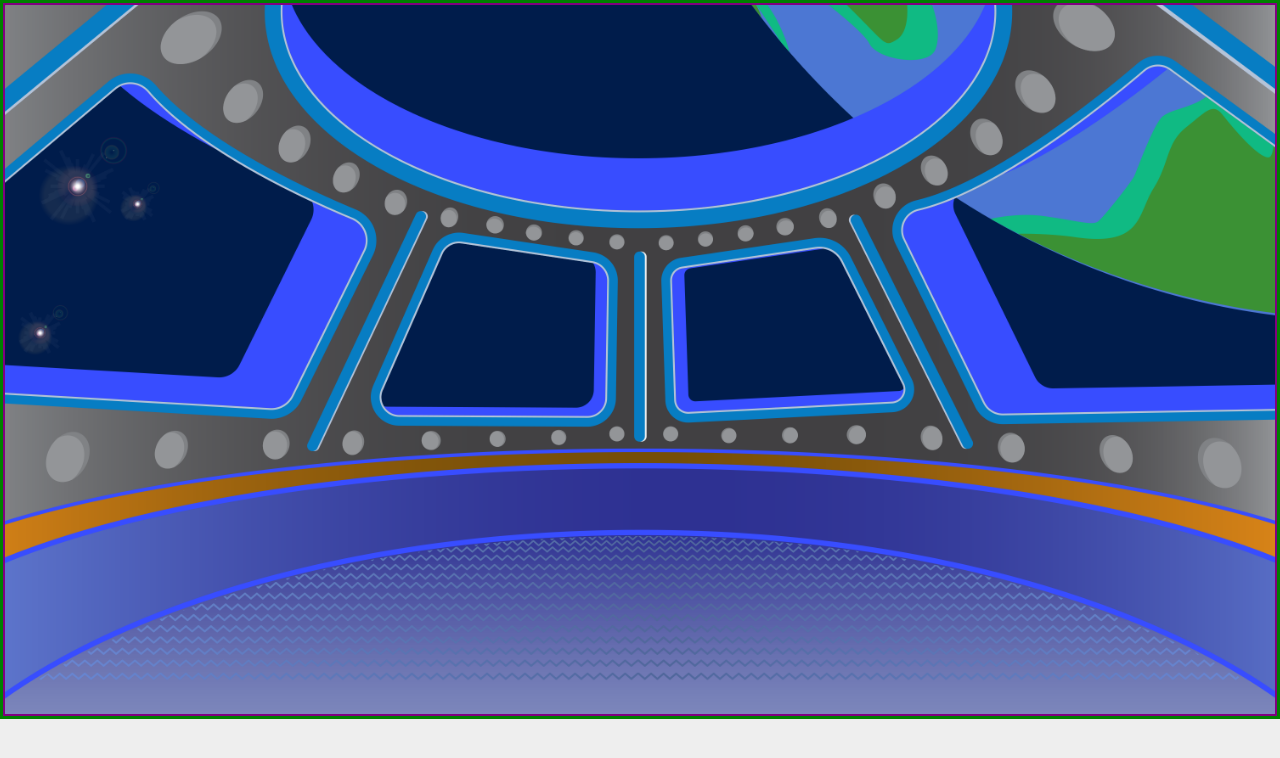
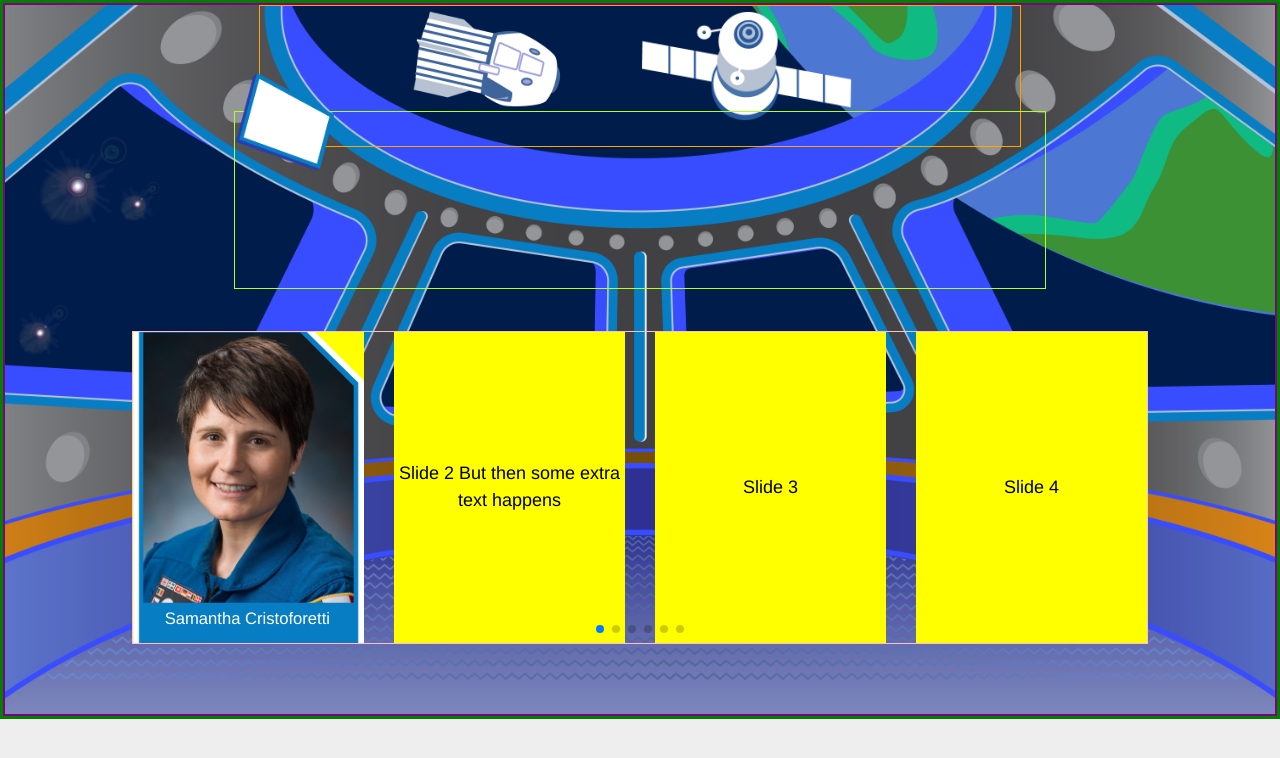
Before and after one commit to justwlocke/now-in-space-redesign-vue, a Vue app: page / in a window 1280 px wide. Shown: the top 758 px of the page. Built offline with nearby package versions, Linux system fonts and the light colour scheme.

Commit message:
Adding Elements Adding in the page elements and divs, for the ships and monitors.

```diff
--- a/index.html
+++ b/index.html
@@ -15,6 +15,9 @@
   ></script>
 
   <title>Now in Space Redesign</title>
+  <!--ADD ALL THE META STUFF-->
+
+  <!--AND GOOGLE ANALYTICS, wherever they go.-->
 </head>
 
 <div id="app"></div>
--- a/src/App.vue
+++ b/src/App.vue
@@ -2,8 +2,23 @@
   <div class="pageContainer">
     <img class="backgroundImage" src="./Images/NowInSpaceBackground2.png" />
     <div class="ContentsContainer">
+      <div class="spaceships">
+        <img id="Ship1" src="./Images/SpacecraftSpaceXDragon.png" />
+        <img id="Ship2" src="./Images/SpacecraftSoyuz.png" />
+      </div>
+
+      <div class="expeditionMonitors">
+        <div class="monitor" id="MonitorLeft">
+          <img src="./Images/NowInSpaceMonitorLeft.png" />
+        </div>
+        <div class="monitor" id="MonitorMiddle">
+          <!--<img src="./Images/NowInSpaceMonitorMiddle.png" />-->
+        </div>
+        <div class="monitor" id="MonitorRight"></div>
+      </div>
+
       <!--Astronaut Carousel -->
-      <!--
+
       <div class="carousel">
         <swiper
           :slidesPerView="4"
@@ -15,7 +30,7 @@
           class="mySwiper"
         >
           <swiper-slide>
-              <div class="Astronaut" id="Cards">
+            <div class="Cards">
               <div class="astronaut-container">
                 <img
                   class="d-inline"
@@ -27,7 +42,7 @@
               </div>
             </div>
           </swiper-slide>
-            <swiper-slide>Slide 2</swiper-slide>
+          <swiper-slide>Slide 2 But then some extra text happens</swiper-slide>
           <swiper-slide>Slide 3</swiper-slide>
           <swiper-slide>Slide 4</swiper-slide>
           <swiper-slide>Slide 5</swiper-slide>
@@ -37,7 +52,7 @@
           <swiper-slide>Slide 9</swiper-slide>
         </swiper>
       </div>
-        -->
+
       <!--End of Carousel-->
     </div>
   </div>
--- a/src/CSS/page.css
+++ b/src/CSS/page.css
@@ -23,6 +23,81 @@
   border: 2px solid purple;
 }
 
+.spaceships {
+  position: absolute;
+
+  display: flex;
+  justify-content: center;
+
+  top: 0;
+  left: 20%;
+  right: 20%;
+  bottom: 80%;
+
+  border: 1px solid orange;
+}
+
+.spaceships img {
+  /*Good starting size*/
+  width: 20%;
+}
+
+/*SpaceX*/
+#Ship1 {
+  position: absolute;
+  top: 3%;
+  left: 20%;
+  right: auto;
+  bottom: auto;
+
+  width: 20%;
+  height: 70%;
+}
+
+/*Soyuz*/
+#Ship2 {
+  position: absolute;
+  top: 3%;
+  right: 22%;
+  left: auto;
+  bottom: auto;
+
+  width: 28%;
+  height: 80%;
+}
+
+.expeditionMonitors {
+  position: absolute;
+
+  top: 15%;
+  left: 18%;
+  right: 18%;
+  bottom: 60%;
+
+  border: 1px solid greenyellow;
+}
+
+.monitor img {
+  width: 22%;
+}
+
+#MonitorLeft {
+  position: absolute;
+
+  margin-top: -5%;
+
+  left: 0;
+}
+/*
+#MonitorMiddle {
+  position: absolute;
+
+  left: 40%;
+  right: 60%;
+
+  border: 1px solid blue;
+}
+*/
 #crewImage1 {
   /*Gets the picture almost centered in the div.*/
   margin: -55% auto auto 30%;
@@ -37,33 +112,41 @@
 }
 
 .carousel {
-  position: relative;
+  position: absolute;
+
+  bottom: 10%;
+  left: 10%;
+  right: 10%;
+  top: 46%;
+
   border: 1px solid pink;
-
-  height: 40%;
 }
 
-#Cards {
-  padding-top: 3%;
-}
-
-#Cards img {
+.Cards img {
   width: 100%;
 }
-
-.Astronaut * {
+/*
+.Cards * {
   border: 1px solid red;
 }
+*/
+/*Option 1*/
 
-.Astronaut {
+.Cards {
   position: relative;
-
-  margin-left: auto;
-  margin-right: auto;
 
   width: 100%;
 }
 
+/*Option 2*/
+/*
+.Cards {
+  position: absolute;
+
+  width: 100%;
+  height: 100%;
+}
+*/
 .astronaut-container {
   position: relative;
 
@@ -101,14 +184,11 @@
   width: 99%;
   height: 15%;
 
+  padding-top: 2%;
   z-index: 100;
 
-  font-size: 1.6vw;
+  font-size: 1.3vw;
 
   text-align: center;
   color: white;
 }
-
-#CarouselImage img {
-  width: 20%;
-}
--- a/src/CSS/style.css
+++ b/src/CSS/style.css
@@ -18,12 +18,11 @@ body {
 .swiper {
   position: absolute;
 
-  width: 90%;
+  height: 100%;
+  width: 100%;
 }
 
 .swiper-slide {
-  position: relative;
-
   text-align: center;
   font-size: 18px;
   background: yellow;
```
Lines whose indentation alone changed are shown as unchanged.
